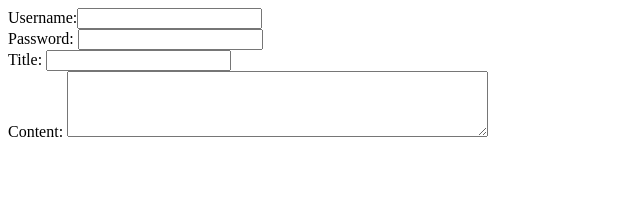
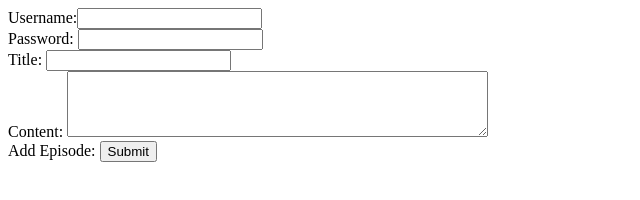
Before and after one commit to efarrer/page2pod, a website: page infra/site/index.html in a window 1280 px wide. Shown: the whole page, without its empty margins (0-640 px from the left). Drawn offline with Linux system fonts and the light colour scheme.

Commit message:
Add submit button

```diff
--- a/infra/site/index.html
+++ b/infra/site/index.html
@@ -4,7 +4,8 @@
       <label for="username"> Username:</label><input type="text" id="username" name="username"><br>
       <label for "password"> Password: </label><input type="password" id="password" name="password"><br>
       <label for "title"> Title: </label><input type="title" id="title" name="title"><br>
-      <label for "title"> Content: </label><textarea id="content" name="content" rows="4" cols="50"></textarea>
+      <label for "title"> Content: </label><textarea id="content" name="content" rows="4" cols="50"></textarea><br>
+      <label for "add"> Add Episode: </label><input type="submit" id="add" name="add"><br>
     </form>
   </body>
 </html>
```
